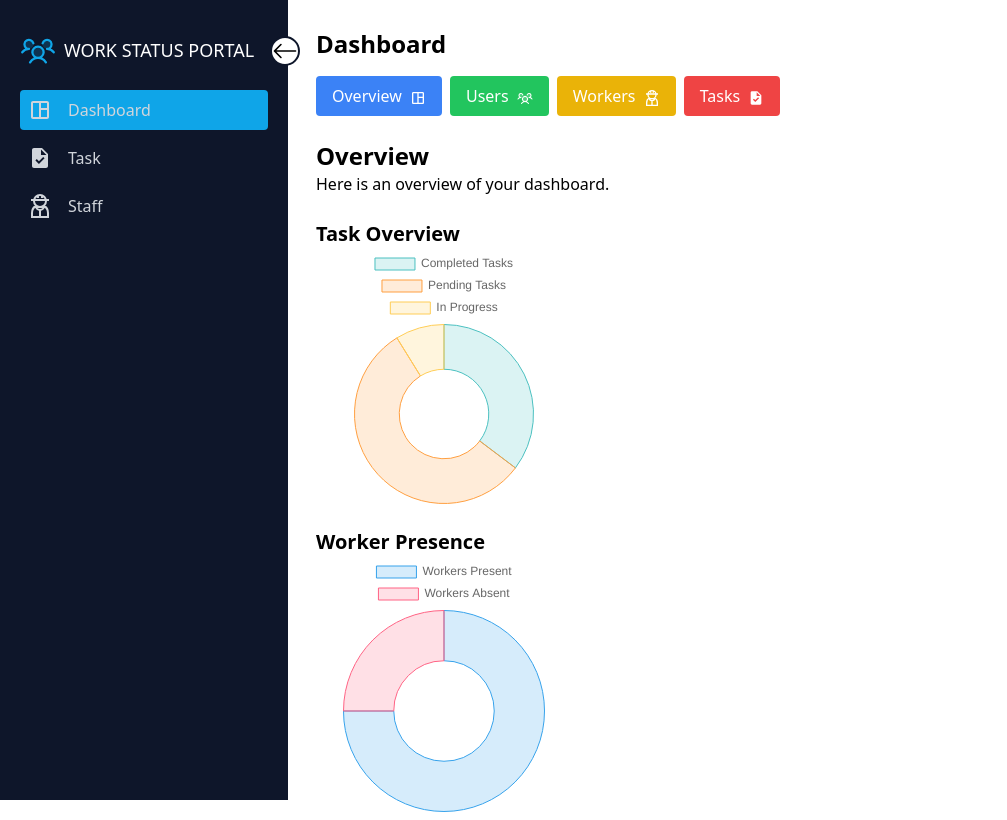
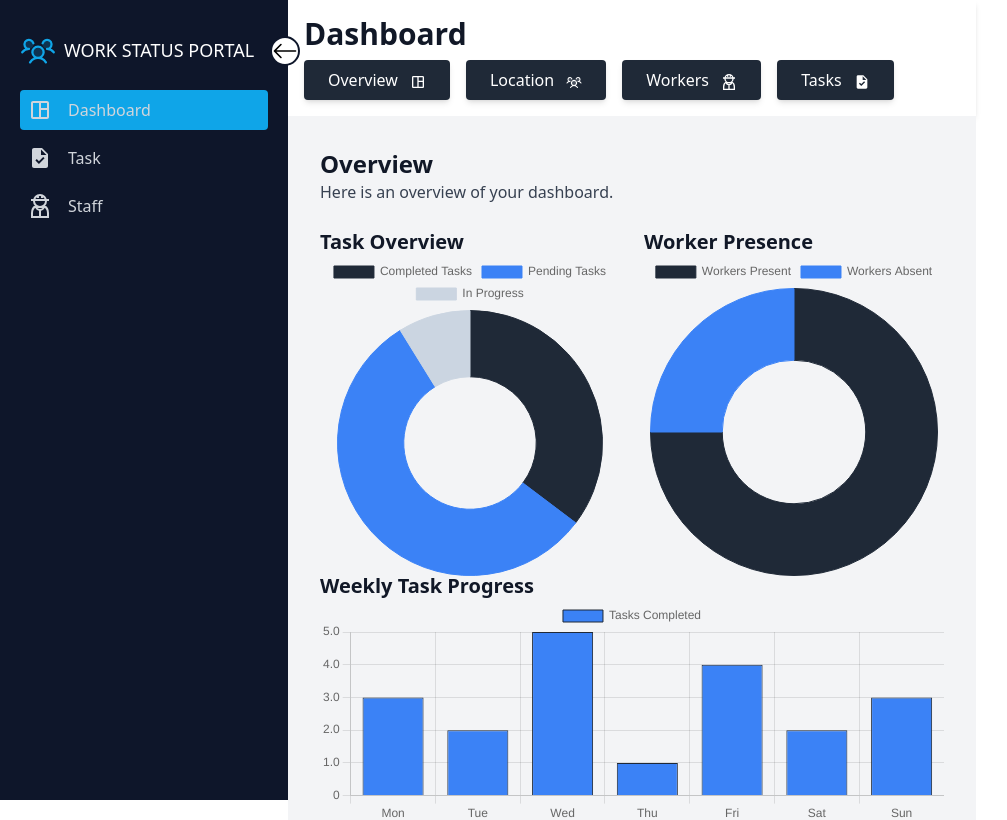
Before and after one commit to Kapil-2201/Work-Status-Portal, a React (Vite) app: page / in a window 1280 px wide. Shown: the top 820 px of the page, without its empty margins (0-1007 px from the left). Built offline with nearby package versions, Linux system fonts and the light colour scheme.

Commit message:
Update Dashboard.jsx

```diff
--- a/src/pages/Dashboard.jsx
+++ b/src/pages/Dashboard.jsx
@@ -18,14 +18,14 @@ const OverviewSection = () => {
         label: '# of Tasks',
         data: [12, 19, 3],
         backgroundColor: [
-          'rgba(75, 192, 192, 0.2)',
-          'rgba(255, 159, 64, 0.2)',
-          'rgba(255, 205, 86, 0.2)',
+          '#1F2937', // Black
+          '#3B82F6', // Light blue
+          '#CBD5E1', // Light gray
         ],
         borderColor: [
-          'rgba(75, 192, 192, 1)',
-          'rgba(255, 159, 64, 1)',
-          'rgba(255, 205, 86, 1)',
+          '#1F2937',
+          '#3B82F6',
+          '#CBD5E1',
         ],
         borderWidth: 1,
       },
@@ -39,12 +39,12 @@ const OverviewSection = () => {
         label: '# of Workers',
         data: [15, 5],
         backgroundColor: [
-          'rgba(54, 162, 235, 0.2)',
-          'rgba(255, 99, 132, 0.2)',
+          '#1F2937', // Black
+          '#3B82F6', // Light blue
         ],
         borderColor: [
-          'rgba(54, 162, 235, 1)',
-          'rgba(255, 99, 132, 1)',
+          '#1F2937',
+          '#3B82F6',
         ],
         borderWidth: 1,
       },
@@ -52,13 +52,13 @@ const OverviewSection = () => {
   };
 
   const barData = {
-    labels: ['Task 1', 'Task 2', 'Task 3', 'Task 4'],
+    labels: ['Mon', 'Tue', 'Wed', 'Thu', 'Fri', 'Sat', 'Sun'],
     datasets: [
       {
         label: 'Tasks Completed',
-        data: [3, 2, 5, 1],
-        backgroundColor: 'rgba(153, 102, 255, 0.2)',
-        borderColor: 'rgba(153, 102, 255, 1)',
+        data: [3, 2, 5, 1, 4, 2, 3],
+        backgroundColor: '#3B82F6', // Light blue
+        borderColor: '#1F2937', // Black
         borderWidth: 1,
       },
     ],
@@ -76,26 +76,23 @@ const OverviewSection = () => {
 
   return (
     <div>
-      <h2 className="text-2xl font-semibold">Overview</h2>
-      <p>Here is an overview of your dashboard.</p>
+      <h2 className="text-2xl font-semibold text-gray-900">Overview</h2>
+      <p className="text-gray-700">Here is an overview of your dashboard.</p>
 
-      <div className="mt-6">
-        <h3 className="text-xl font-semibold">Task Overview</h3>
-        <div className="w-64 h-64">
+      <div className="mt-6 flex gap-6">
+        <div className="w-1/2 h-80">
+          <h3 className="text-xl font-semibold text-gray-900">Task Overview</h3>
           <Doughnut data={doughnutData} options={doughnutOptions} />
         </div>
-      </div>
-
-      <div className="mt-6">
-        <h3 className="text-xl font-semibold">Worker Presence</h3>
-        <div className="w-64 h-64">
+        <div className="w-1/2 h-80">
+          <h3 className="text-xl font-semibold text-gray-900">Worker Presence</h3>
           <Doughnut data={workerData} options={doughnutOptions} />
         </div>
       </div>
 
       <div className="mt-6">
-        <h3 className="text-xl font-semibold">Tasks Progress</h3>
-        <div className="w-64 h-64">
+        <h3 className="text-xl font-semibold text-gray-900">Weekly Task Progress</h3>
+        <div className="w-full h-56"> {/* Slightly reduced height */}
           <Bar data={barData} options={barOptions} />
         </div>
       </div>
@@ -103,26 +100,86 @@ const OverviewSection = () => {
   );
 };
 
-const UsersSection = () => (
+const WorkersSection = () => {
+  const presentWorkers = 15; // Example data
+
+  return (
     <div>
-    <h2 className="text-2xl font-semibold">Users</h2>
-    <p>Manage your users here.</p>
+      <h2 className="text-2xl font-semibold text-gray-900">Workers</h2>
+      <p className="text-gray-700">Manage your workers here.</p>
+      <div className="mt-6">
+        <h3 className="text-xl font-semibold text-gray-900">Workers Present</h3>
+        <p className="text-gray-700">There are currently {presentWorkers} workers present today.</p>
+      </div>
     </div>
   );
+};
 
-const WorkersSection = () => (
+const TasksSection = () => {
+  const currentDayTasks = [
+    { name: 'Task 1', status: 'In Progress' },
+    { name: 'Task 2', status: 'In Progress' },
+    { name: 'Task 3', status: 'In Progress' },
+  ]; // Example data
+
+  return (
     <div>
-    <h2 className="text-2xl font-semibold">Workers</h2>
-    <p>Manage your workers here.</p>
+      <h2 className="text-2xl font-semibold text-gray-900">Tasks</h2>
+      <p className="text-gray-700">Manage your tasks here.</p>
+      <div className="mt-6">
+        <h3 className="text-xl font-semibold text-gray-900">Today's In-Progress Tasks</h3>
+        <ul className="text-gray-700">
+          {currentDayTasks.map((task, index) => (
+            <li key={index}>
+              {task.name} - {task.status}
+            </li>
+          ))}
+        </ul>
+      </div>
     </div>
   );
+};
 
-const TasksSection = () => (
+const LocationSection = () => {
+  const locations = [
+    {
+      name: 'Location 1',
+      workers: [
+        { name: 'Worker A', status: 'Active' },
+        { name: 'Worker B', status: 'Active' },
+      ],
+    },
+    {
+      name: 'Location 2',
+      workers: [
+        { name: 'Worker C', status: 'Active' },
+        { name: 'Worker D', status: 'Inactive' },
+      ],
+    },
+  ]; // Example data
+
+  return (
     <div>
-    <h2 className="text-2xl font-semibold">Tasks</h2>
-    <p>Manage your tasks here.</p>
+      <h2 className="text-2xl font-semibold text-gray-900">Locations</h2>
+      <p className="text-gray-700">Manage your locations here.</p>
+      <div className="mt-6">
+        {locations.map((location, index) => (
+          <div key={index} className="mt-4">
+            <h3 className="text-xl font-semibold text-gray-900">{location.name}</h3>
+            <p className="text-gray-700">{location.workers.length} workers are working here.</p>
+            <ul className="text-gray-700">
+              {location.workers.map((worker, idx) => (
+                <li key={idx}>
+                  {worker.name} - {worker.status}
+                </li>
+              ))}
+            </ul>
+          </div>
+        ))}
+      </div>
     </div>
   );
+};
 
 export const Dashboard = () => {
   const [selectedSection, setSelectedSection] = useState("overview");
@@ -131,8 +188,8 @@ export const Dashboard = () => {
     switch (selectedSection) {
       case "overview":
         return <OverviewSection />;
-      case "users":
-        return <UsersSection />;
+      case "location":
+        return <LocationSection />;
       case "workers":
         return <WorkersSection />;
       case "tasks":
@@ -143,40 +200,49 @@ export const Dashboard = () => {
   };
 
   return (
-    <div className="flex">
-      <div className="inline-block flex-grow p-7">
-        <h2 className="text-2xl inline-block font-semibold">Dashboard</h2>
-
-        <div className="mt-4">
+    <div className="flex flex-col min-h-screen bg-white text-gray-900">
+      {/* Navbar */}
+      <div className="bg-white text-gray-900 p-4 shadow-md">
+        <h1 className="text-3xl font-bold flex items-center">
+          Dashboard
+        </h1>
+        <ul className="flex space-x-4 mt-2">
+          <li>
             <button
-            className="bg-blue-500 text-white px-4 py-2 mr-2 rounded"
+              className="bg-gray-800 text-white px-6 py-2 rounded shadow-md transform transition-transform hover:bg-light-blue duration-300"
               onClick={() => setSelectedSection("overview")}
             >
-            Overview <DashboardIcon className="inline-block ml-1" />
+              Overview <DashboardIcon className="ml-2 inline" />
             </button>
+          </li>
+          <li>
             <button
-            className="bg-green-500 text-white px-4 py-2 mr-2 rounded"
-            onClick={() => setSelectedSection("users")}
+              className="bg-gray-800 text-white px-6 py-2 rounded shadow-md transform transition-transform duration-300 hover:bg-light-blue "
+              onClick={() => setSelectedSection("location")}
             >
-            Users <UsersIcon className="inline-block ml-1" />
+              Location <UsersIcon className="ml-2 inline" />
             </button>
+          </li>
+          <li>
             <button
-            className="bg-yellow-500 text-white px-4 py-2 mr-2 rounded"
+              className="bg-gray-800 text-white px-6 py-2 rounded shadow-md transform transition-transform hover:bg-light-blue duration-300"
               onClick={() => setSelectedSection("workers")}
             >
-            Workers <WorkerIcon className="inline-block ml-1" />
+              Workers <WorkerIcon className="ml-2 inline" />
             </button>
+          </li>
+          <li>
             <button
-            className="bg-red-500 text-white px-4 py-2 rounded"
+              className="bg-gray-800 text-white px-6 py-2 rounded shadow-md transform transition-transform hover:bg-light-blue duration-300"
               onClick={() => setSelectedSection("tasks")}
             >
-            Tasks <TaskIcon className="inline-block ml-1" />
+              Tasks <TaskIcon className="ml-2 inline" />
             </button>
+          </li>
+        </ul>
       </div>
-
-        <div className="mt-6">
+      <div className="flex-grow p-8 bg-gray-100">
         {renderSection()}
-        </div>
       </div>
     </div>
   );
```
Lines whose indentation alone changed are shown as unchanged.
